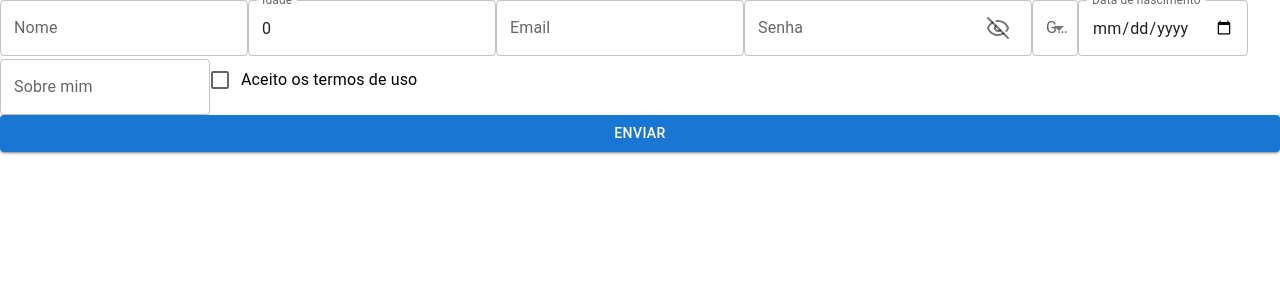
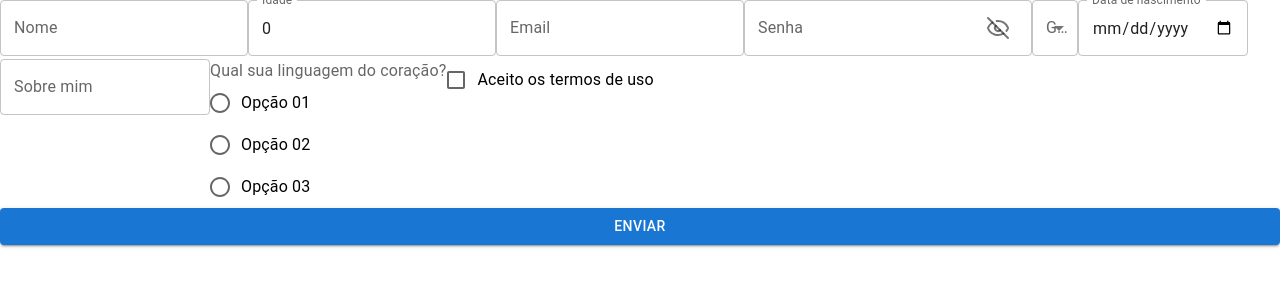
Before and after one commit to yudiyoshida/react-formik-material-ui, a React (Vite) app: page / in a window 1280 px wide. Shown: the top 300 px of the page. Built offline with nearby package versions, Linux system fonts and the light colour scheme.

Commit message:
feat: radiobutton

```diff
--- a/src/App.tsx
+++ b/src/App.tsx
@@ -6,6 +6,7 @@ import { PasswordInput } from "./components/password-input";
 import { SelectInput } from "./components/select-input";
 import { DateInput } from "./components/date-input";
 import { CheckboxInput } from "./components/checkbox-input";
+import { RadioInput } from "./components/radio-input";
 
 interface FormFields {
   name: string;
@@ -16,6 +17,7 @@ interface FormFields {
   gender: string;
   birthdate: Date;
   acceptTerms: boolean;
+  language: string;
 }
 
 const initialValues: FormFields = {
@@ -26,7 +28,8 @@ const initialValues: FormFields = {
   aboutme: "",
   gender: "",
   birthdate: new Date(),
-  acceptTerms: false
+  acceptTerms: false,
+  language: ""
 };
 
 const validationSchema: yup.Schema<FormFields> = yup.object({
@@ -37,7 +40,8 @@ const validationSchema: yup.Schema<FormFields> = yup.object({
   aboutme: yup.string().required(),
   gender: yup.string().required(),
   birthdate: yup.date().required(),
-  acceptTerms: yup.boolean().oneOf([true]).required()
+  acceptTerms: yup.boolean().oneOf([true]).required(),
+  language: yup.string().required()
 })
 
 export function App() {
@@ -53,7 +57,7 @@ export function App() {
         onSubmit={handleSubmit}
       >
         <Form>
-          <div className="grid md:grid-cols-2 gap-3">
+          <div className="grid gap-4">
             <TextInput name="name" label="Nome" type="text" />
             <TextInput name="age" label="Idade" type="text" />
             <TextInput name="email" label="Email" type="email" />
@@ -61,9 +65,9 @@ export function App() {
             <SelectInput name="gender" label="Gênero" />
             <DateInput name="birthdate" label="Data de nascimento" />
             <TextInput name="aboutme" label="Sobre mim" type="text" multiline />
+            <RadioInput name="language" label="Qual sua linguagem do coração?" />
             <CheckboxInput name="acceptTerms" label="Aceito os termos de uso" />
             <Button
-              className="md:col-span-2"
               fullWidth
               variant="contained"
               color="primary"
--- /dev/null
+++ b/src/components/radio-input.tsx
@@ -0,0 +1,22 @@
+import { Radio, FormControlLabel, FormControl, FormLabel, RadioGroup } from "@mui/material";
+import { useField } from "formik";
+
+interface RadioInputProps {
+  name: string;
+  label: string;
+}
+
+export function RadioInput({ name, ...props }: RadioInputProps) {
+  const [field, meta] = useField(name);
+
+  return (
+    <FormControl error={meta.touched && Boolean(meta.error)}>
+      <FormLabel>{props.label}</FormLabel>
+      <RadioGroup {...field}>
+        <FormControlLabel control={<Radio />} label="Opção 01" value="opcao1" />
+        <FormControlLabel control={<Radio />} label="Opção 02" value="opcao2" />
+        <FormControlLabel control={<Radio />} label="Opção 03" value="opcao3" />
+      </RadioGroup>
+    </FormControl>
+  )
+}
```
